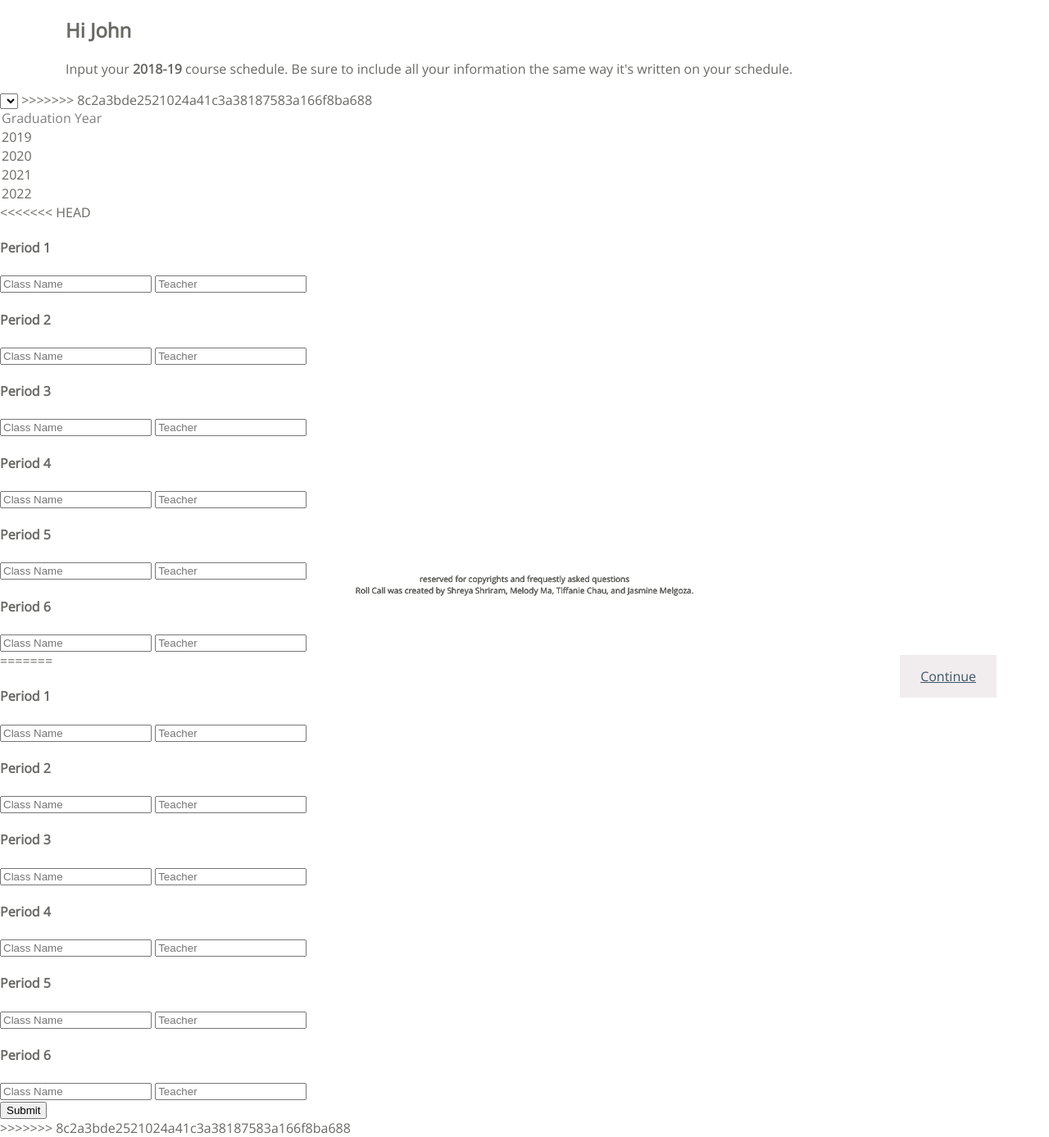
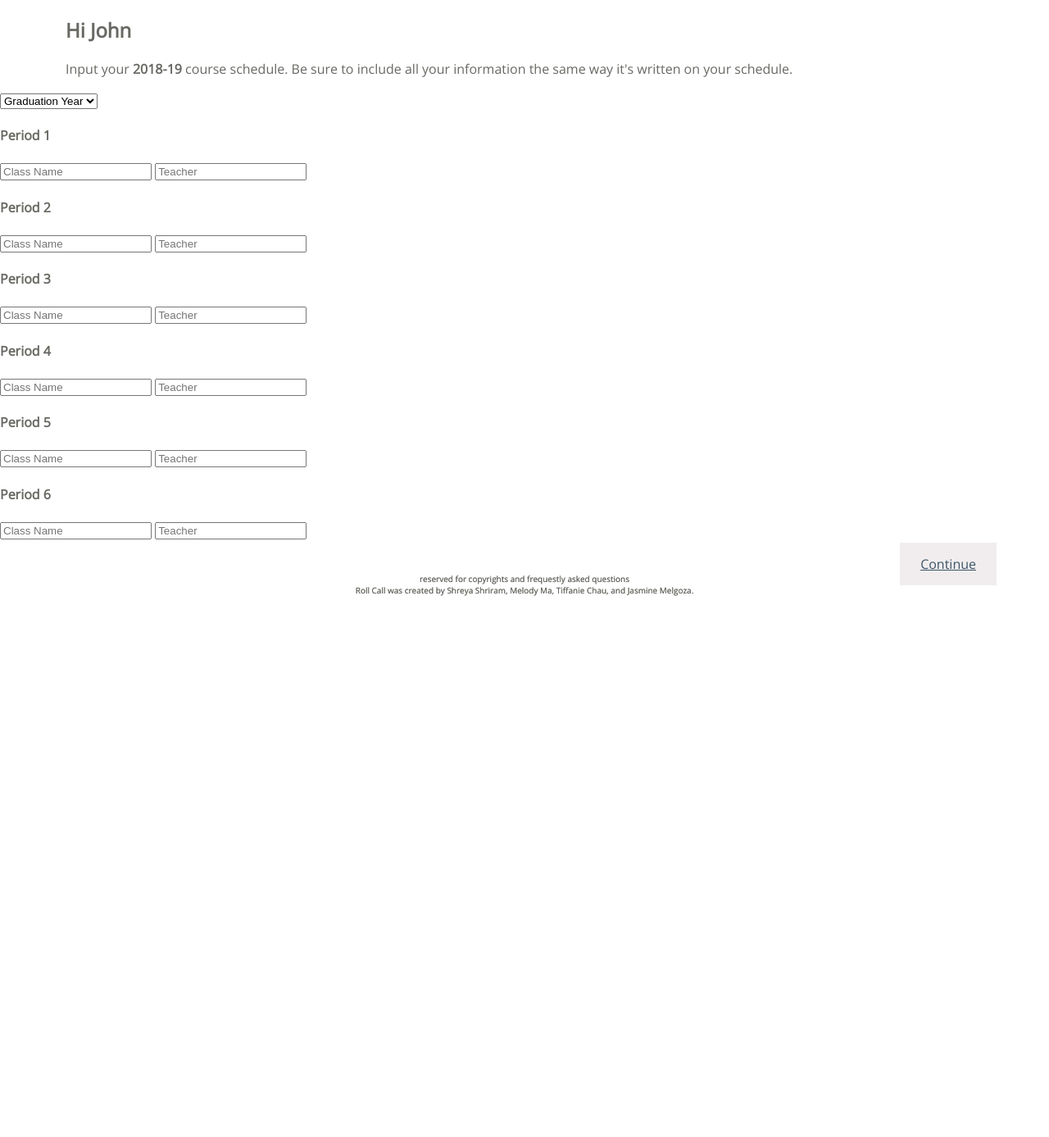
Before and after one commit to tiffaniec/RollCall, a Python web app: template rollcall-211816/templates/pg2.html in a window 1280 px wide. Shown: the part 73-1460 px from the top of the page at 82% size. After the commit the page ends 800 px from the top, so only its background shows below. Run offline with Jinja, Linux system fonts and the light colour scheme; the template is opened without the code that fills it, so the values that code supplies are empty.

Commit message:
merge conflicts

```diff
--- a/rollcall-211816/templates/pg2.html
+++ b/rollcall-211816/templates/pg2.html
@@ -29,42 +29,13 @@
   <div class="class_entry">
     <div class="gradDrop">
       <select>
-=======
-  <head>
-    <meta charset="utf-8">
-    <link rel="stylesheet" href="../extras/style.css">
-    <link href="https://fonts.googleapis.com/css?family=Open+Sans" rel="stylesheet">
-    <title>RollCall Page2</title>
-  </head>
-
-  <header>
-    <div class="topnav">
-      <a href='#'>RollCall</a>
-      <a href='/'>Home</a>
-      <a href='/howItWorks'>How to Use</a>
-      <a href='/Contact'>Contact Us</a>
-      <a href='/AboutUs'>About</a>
-      <button type="button" class="logoutButton" onclick="">Logout</button>
-    </div>
-  </header>
-
-  <body body style="margin:0;padding:0">
-    <div class="intro">
-      <h2>Hi John</h2>
-      <p>Input your <strong>2018-19</strong> course schedule. Be sure to include all your information the same way it's written on your schedule.</p>
-    </div>
-
-    <div class="class_entry">
-      <div class="gradDrop">
-        <select >
->>>>>>> 8c2a3bde2521024a41c3a38187583a166f8ba688
           <option value="" disabled selected>Graduation Year</option>
           <option gradYr="2019">2019</option>
           <option gradYr="2020">2020</option>
           <option gradYr="2021">2021</option>
           <option gradyr="2022">2022</option>
         </select>
-<<<<<<< HEAD
+
     </div>
 
     <script>
@@ -137,63 +108,5 @@
   <br> Roll Call was created by Shreya Shriram, Melody Ma, Tiffanie Chau, and Jasmine Melgoza.
 </footer>
 
-=======
-      </div>
 
-      <div class="classInputCont">
-
-          <form action="/pg3?_1c=input_1c&input_1t=input_1t&input_2c=input_2c&input_2t=input_2t&input_3c=input_3c&input_3t=input_3t&input_4c=input_4c&input_4t=input_4t&input_5c=input_5c&input_5t=input_5t&input_6c=input_6c&input_6t=input_6t" method="post">
-
-              <div id="per1">
-                  <label><h4>Period 1</h4></label>
-                  <input type="text" name="input_1c" placeholder="Class Name" />
-                  <input type="text" name="input_1t" placeholder="Teacher" />
-              </div>
-
-               <div id="per2">
-                <h4>Period 2</h4>
-                  <input type="text" name="input_2c" placeholder="Class Name" />
-                  <input type="text" name="input_2t" placeholder="Teacher" />
-              </div>
-
-              <div id="per3">
-                <h4>Period 3</h4>
-                  <input type="text" name="input_3c" placeholder="Class Name" />
-                  <input type="text" name="input_3t" placeholder="Teacher" />
-              </div>
-
-              <div id="per4">
-                <h4>Period 4</h4>
-                  <input type="text" name="input_4c" placeholder="Class Name" />
-                  <input type="text" name="input_4t" placeholder="Teacher" />
-              </div>
-
-              <div id="per5">
-                <h4>Period 5</h4>
-                  <input type="text" name="input_5c" placeholder="Class Name" />
-                  <input type="text" name="input_5t" placeholder="Teacher" />
-              </div>
-
-              <div id="per6">
-                <h4>Period 6</h4>
-                  <input type="text" name="input_6c" placeholder="Class Name" />
-                  <input type="text" name="input_6t" placeholder="Teacher" />
-              </div>
-
-              <input type="submit" value="Submit">
-          </form>
-        </div>
-
-        <footer>
-          reserved for copyrights and frequestly asked questions
-          <br>
-          Roll Call was created by Shreya Shriram, Melody Ma, Tiffanie Chau, and Jasmine Melgoza.
-        </footer>
-                  </body>
-                  <footer>
-                    reserved for copyrights and frequestly asked questions
-                    <br>
-                    Roll Call was created by Shreya Shriram, Melody Ma, Tiffanie Chau, and Jasmine Melgoza.
-                  </footer>
->>>>>>> 8c2a3bde2521024a41c3a38187583a166f8ba688
 </html>
```
Also changed, not shown: rollcall-211816/templates/contact.html (+1 -9 lines).
